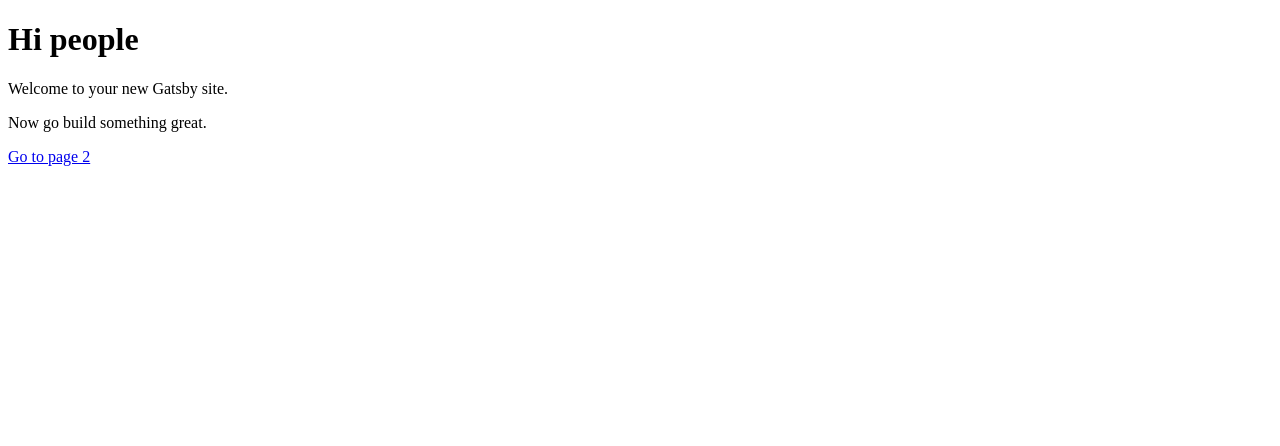
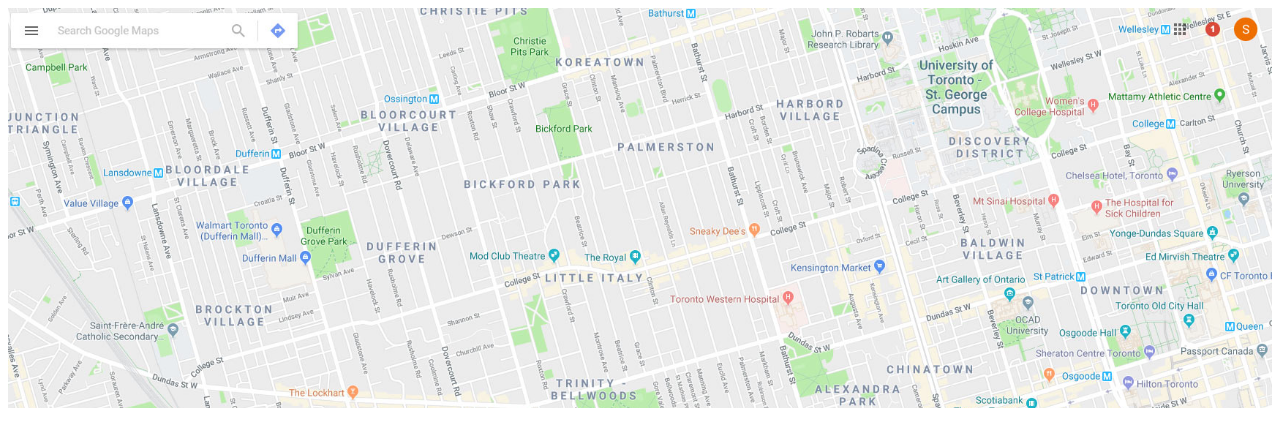
Before and after one commit to steveshaddick/meetmeinthemiddle, a Gatsby site: page / in a window 1280 px wide. Built offline with nearby package versions, Linux system fonts and the light colour scheme; Gatsby itself is replaced by a stand-in of ours.

Commit message:
styled components and basic map component

```diff
--- a/gatsby-config.js
+++ b/gatsby-config.js
@@ -6,5 +6,6 @@
     'gatsby-plugin-react-helmet',
     'gatsby-plugin-eslint',
     'gatsby-plugin-resolve-src',
+    'gatsby-plugin-styled-components',
   ],
 };
--- a/package.json
+++ b/package.json
@@ -10,9 +10,11 @@
     "gatsby-link": "^1.6.40",
     "gatsby-plugin-react-helmet": "^2.0.10",
     "gatsby-plugin-resolve-src": "^1.1.3",
+    "gatsby-plugin-styled-components": "^2.0.11",
     "prettier-eslint": "^8.8.1",
     "query-string": "^6.1.0",
-    "react-helmet": "^5.2.0"
+    "react-helmet": "^5.2.0",
+    "styled-components": "^3.2.6"
   },
   "keywords": [
     "gatsby"
--- /dev/null
+++ b/src/components/Map/index.jsx
@@ -0,0 +1,83 @@
+import React, { Component } from 'react';
+//import PropTypes from 'prop-types';
+import styled from 'styled-components';
+
+import map_jpg from 'images/map.jpg';
+
+const Container = styled.div`
+  width: 100%;
+  height: 400px;
+`;
+
+const MapWrapper = styled.div`
+  width: 100%;
+  height: 100%;
+  background-image: url(${map_jpg});
+  background-size: cover;
+  background-repeat: no-repeat;
+`;
+
+/**
+ *
+ */
+export default class Map extends Component {
+  /**
+   *
+   */
+  static get propTypes() {
+    return {};
+  }
+
+  /**
+   *
+   */
+  constructor() {
+    super();
+    this.name = 'Map';
+    //
+    this.state = {};
+  }
+
+  /**
+   *
+   */
+  UNSAFE_componentWillMount() {}
+
+  /**
+   *
+   */
+  componentDidMount() {}
+
+  /**
+   *
+   */
+  UNSAFE_componentWillReceiveProps() {}
+
+  /**
+   *
+   */
+  UNSAFE_componentWillUpdate() {}
+
+  /**
+   *
+   */
+  componentDidUpdate() {}
+
+  /**
+   *
+   */
+  componentWillUnmount() {}
+
+  /**
+   *
+   */
+  render() {
+    const { name } = this;
+
+    return (
+      <Container data-component={name} className={name}>
+        <MapWrapper />
+      </Container>
+    );
+  }
+}
--- a/src/pages/index.js
+++ b/src/pages/index.js
@@ -1,12 +1,10 @@
 import React from 'react';
-import Link from 'gatsby-link';
+
+import Map from 'components/Map';
 
 const IndexPage = () => (
   <div>
-    <h1>Hi people</h1>
-    <p>Welcome to your new Gatsby site.</p>
-    <p>Now go build something great.</p>
-    <Link to="/page-2/">Go to page 2</Link>
+    <Map />
   </div>
 );
 
```
Also changed, not shown: src/components/_ComponentTemplate/index.jsx (added, +69 -0 lines), src/components/_ComponentTemplate/styles.styl (added, +7 -0 lines), src/images/map.jpg (added), 1 other file.
